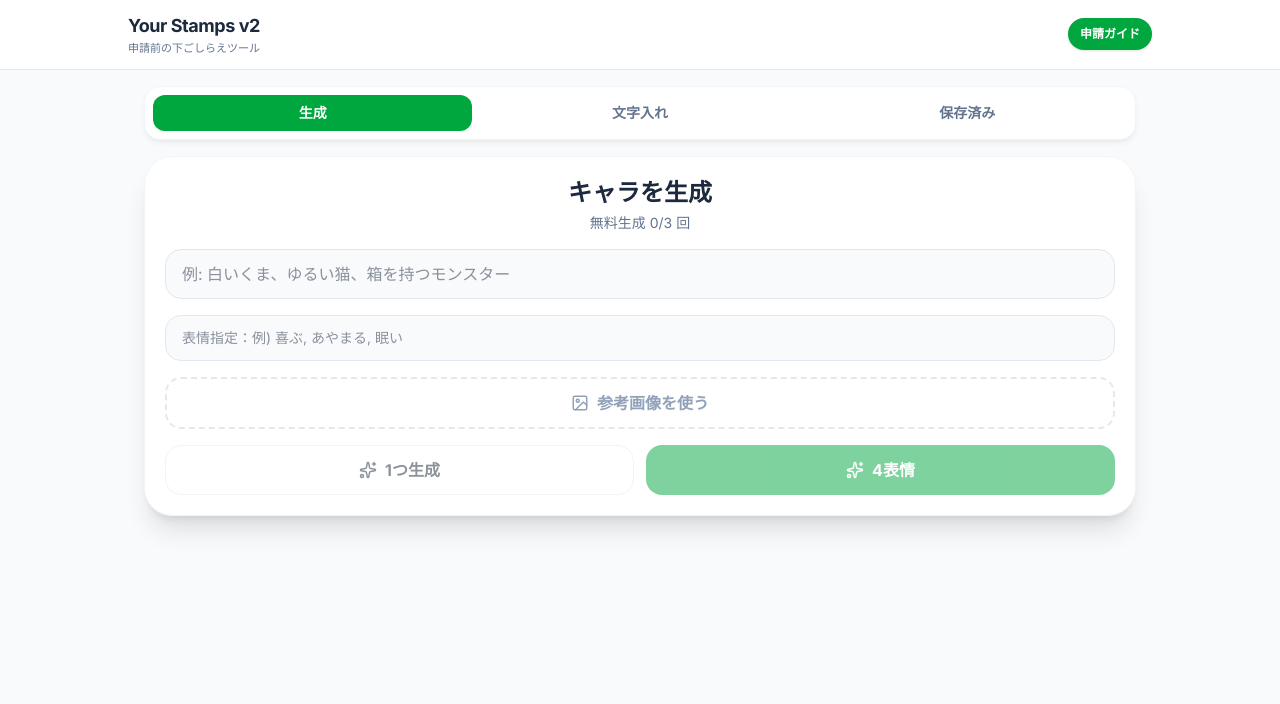
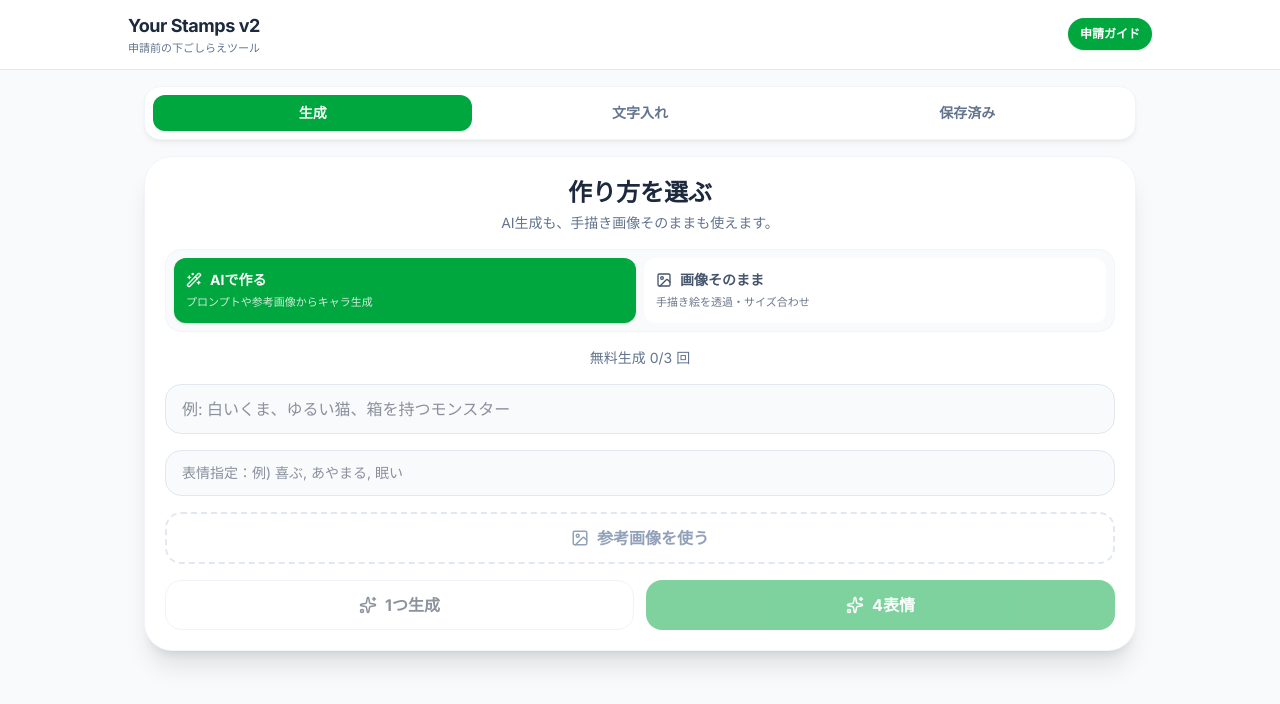
Before and after one commit to soramusubi-ctrl/your-stamps, a React (Vite) app: page / in a window 1280 px wide. Shown: the top 704 px of the page. Built offline with nearby package versions, Linux system fonts and the light colour scheme; a web font is replaced by a local one.

Commit message:
Add direct uploaded image sticker mode

```diff
--- a/src/App.v2.tsx
+++ b/src/App.v2.tsx
@@ -1,5 +1,5 @@
 import React, { useRef, useState } from 'react';
-import { Download, Image as ImageIcon, Loader2, Sparkles, Trash2 } from 'lucide-react';
+import { Download, Image as ImageIcon, Loader2, Sparkles, Trash2, Wand2 } from 'lucide-react';
 import { generateStickerSet } from './lib/gemini';
 import { COLORS, FONTS } from './constants/sticker';
 import { useGallery } from './hooks/useGallery';
@@ -11,6 +11,7 @@ import { ColorPicker } from './components/sticker/ColorPicker';
 import { ExportPanel } from './components/sticker/ExportPanel';
 
 type Tab = 'generate' | 'edit' | 'saved';
+type CreationMode = 'ai' | 'direct';
 
 function drawStickerToCanvas(
   canvas: HTMLCanvasElement,
@@ -32,9 +33,9 @@ function drawStickerToCanvas(
 
     const lines = splitStickerText(text).filter(Boolean);
     const hasTwoLines = lines.length >= 2;
-    const imageSize = hasTwoLines ? 196 : 214;
+    const imageSize = hasTwoLines ? 190 : 210;
     const x = (canvas.width - imageSize) / 2;
-    const y = hasTwoLines ? 6 : 8;
+    const y = hasTwoLines ? 2 : 6;
     ctx.drawImage(img, x, y, imageSize, imageSize);
 
     const imageData = ctx.getImageData(0, 0, canvas.width, canvas.height);
@@ -47,15 +48,15 @@ function drawStickerToCanvas(
     ctx.putImageData(imageData, 0, 0);
 
     if (lines.length > 0) {
-      const fontSize = lines.length === 1 ? 34 : 25;
-      const lineHeight = lines.length === 1 ? 34 : 28;
+      const fontSize = lines.length === 1 ? 34 : 23;
+      const lineHeight = lines.length === 1 ? 34 : 27;
       ctx.font = `bold ${fontSize}px ${font}, sans-serif`;
       ctx.textAlign = 'center';
       ctx.textBaseline = 'middle';
       ctx.fillStyle = color;
       ctx.strokeStyle = color === '#FFFFFF' ? '#000000' : '#FFFFFF';
       ctx.lineWidth = lines.length === 1 ? 6 : 5;
-      const startY = lines.length === 1 ? 238 : 220;
+      const startY = lines.length === 1 ? 236 : 214;
       lines.forEach((line, index) => {
         const lineY = startY + index * lineHeight;
         ctx.strokeText(line, canvas.width / 2, lineY);
@@ -110,6 +111,7 @@ function StickerCanvas({
 
 export default function AppV2() {
   const [tab, setTab] = useState<Tab>('generate');
+  const [creationMode, setCreationMode] = useState<CreationMode>('ai');
   const [prompt, setPrompt] = useState('');
   const [variations, setVariations] = useState('');
   const [loading, setLoading] = useState(false);
@@ -120,9 +122,24 @@ export default function AppV2() {
   const [selectedColor, setSelectedColor] = useState(COLORS[0]);
   const [refImage, setRefImage] = useState<string | null>(null);
   const fileRef = useRef<HTMLInputElement>(null);
+  const directFileRef = useRef<HTMLInputElement>(null);
 
   const { gallery, addGalleryItem, deleteGalleryItem } = useGallery();
   const { count, limit, canGenerate, consumeGeneration } = useGenerationLimit();
+
+  const readImageFile = (file: File, callback: (dataUrl: string) => void) => {
+    const reader = new FileReader();
+    reader.onload = (readerEvent) => callback(readerEvent.target?.result as string);
+    reader.readAsDataURL(file);
+  };
+
+  const useUploadedImageDirectly = (file: File) => {
+    readImageFile(file, (dataUrl) => {
+      setSelectedImage(dataUrl);
+      setStickerText('');
+      setTab('edit');
+    });
+  };
 
   const generate = async (countToGenerate: number) => {
     if (!prompt.trim()) return;
@@ -203,10 +220,57 @@ export default function AppV2() {
         {tab === 'generate' && (
           <section className="bg-white rounded-[28px] border border-slate-100 shadow-strong p-5 space-y-4">
             <div className="text-center space-y-1">
-              <h1 className="text-2xl font-black">キャラを生成</h1>
-              <p className="text-sm text-slate-500">無料生成 {Math.min(count, limit)}/{limit} 回</p>
+              <h1 className="text-2xl font-black">作り方を選ぶ</h1>
+              <p className="text-sm text-slate-500">AI生成も、手描き画像そのままも使えます。</p>
             </div>
 
+            <div className="grid grid-cols-2 gap-2 bg-slate-50 p-2 rounded-2xl border border-slate-100">
+              <button
+                type="button"
+                onClick={() => setCreationMode('ai')}
+                className={`p-3 rounded-xl text-left transition-all ${creationMode === 'ai' ? 'bg-green-600 text-white shadow-sm' : 'bg-white text-slate-600'}`}
+              >
+                <div className="flex items-center gap-2 font-black text-sm"><Wand2 size={16} /> AIで作る</div>
+                <div className="text-[11px] opacity-80 mt-1 leading-relaxed">プロンプトや参考画像からキャラ生成</div>
+              </button>
+              <button
+                type="button"
+                onClick={() => setCreationMode('direct')}
+                className={`p-3 rounded-xl text-left transition-all ${creationMode === 'direct' ? 'bg-green-600 text-white shadow-sm' : 'bg-white text-slate-600'}`}
+              >
+                <div className="flex items-center gap-2 font-black text-sm"><ImageIcon size={16} /> 画像そのまま</div>
+                <div className="text-[11px] opacity-80 mt-1 leading-relaxed">手描き絵を透過・サイズ合わせ</div>
+              </button>
+            </div>
+
+            {creationMode === 'direct' ? (
+              <div className="space-y-4">
+                <div className="p-4 rounded-2xl bg-amber-50 border border-amber-100 text-sm text-amber-900 leading-relaxed">
+                  手持ち画像をAIで作り直さず、そのまま文字入れ画面に送ります。白背景は保存時にできるだけ透過します。
+                </div>
+                <button
+                  type="button"
+                  onClick={() => directFileRef.current?.click()}
+                  className="w-full py-5 rounded-2xl border-2 border-dashed border-green-200 bg-green-50 text-green-700 font-black flex items-center justify-center gap-2"
+                >
+                  <ImageIcon size={20} /> 手描き画像を選んで文字入れへ
+                </button>
+                <input
+                  ref={directFileRef}
+                  type="file"
+                  accept="image/*"
+                  className="hidden"
+                  onChange={(event) => {
+                    const file = event.target.files?.[0];
+                    if (!file) return;
+                    useUploadedImageDirectly(file);
+                    event.currentTarget.value = '';
+                  }}
+                />
+              </div>
+            ) : (
+              <>
+                <div className="text-center text-sm text-slate-500">無料生成 {Math.min(count, limit)}/{limit} 回</div>
                 <input
                   value={prompt}
                   onChange={(event) => setPrompt(event.target.value)}
@@ -242,9 +306,7 @@ export default function AppV2() {
                   onChange={(event) => {
                     const file = event.target.files?.[0];
                     if (!file) return;
-                const reader = new FileReader();
-                reader.onload = (readerEvent) => setRefImage(readerEvent.target?.result as string);
-                reader.readAsDataURL(file);
+                    readImageFile(file, setRefImage);
                   }}
                 />
 
@@ -266,8 +328,10 @@ export default function AppV2() {
                     {loading ? <Loader2 className="animate-spin" /> : <Sparkles size={18} />} 4表情
                   </button>
                 </div>
+              </>
+            )}
 
-            {chars.length > 0 && (
+            {chars.length > 0 && creationMode === 'ai' && (
               <div className="pt-3 border-t border-slate-100">
                 <div className="text-[11px] text-slate-400 font-bold mb-2">生成履歴</div>
                 <div className="flex gap-2 overflow-x-auto pb-2">
@@ -308,9 +372,9 @@ export default function AppV2() {
               </>
             ) : (
               <div className="text-center py-12 space-y-3">
-                <div className="text-slate-400">先にキャラを生成してください。</div>
+                <div className="text-slate-400">先にキャラを生成、または手持ち画像を選んでください。</div>
                 <button type="button" onClick={() => setTab('generate')} className="px-4 py-2 rounded-full bg-green-600 text-white font-bold text-sm">
-                  生成へ
+                  作成へ
                 </button>
               </div>
             )}
```
Lines whose indentation alone changed are shown as unchanged.
